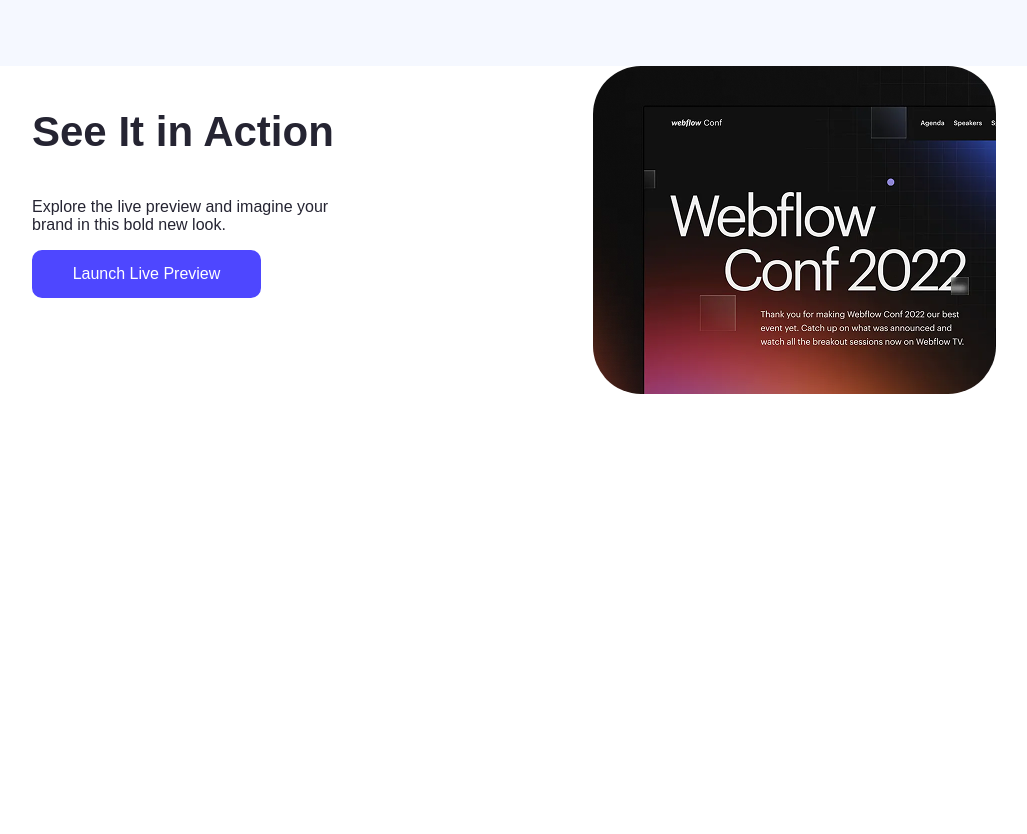
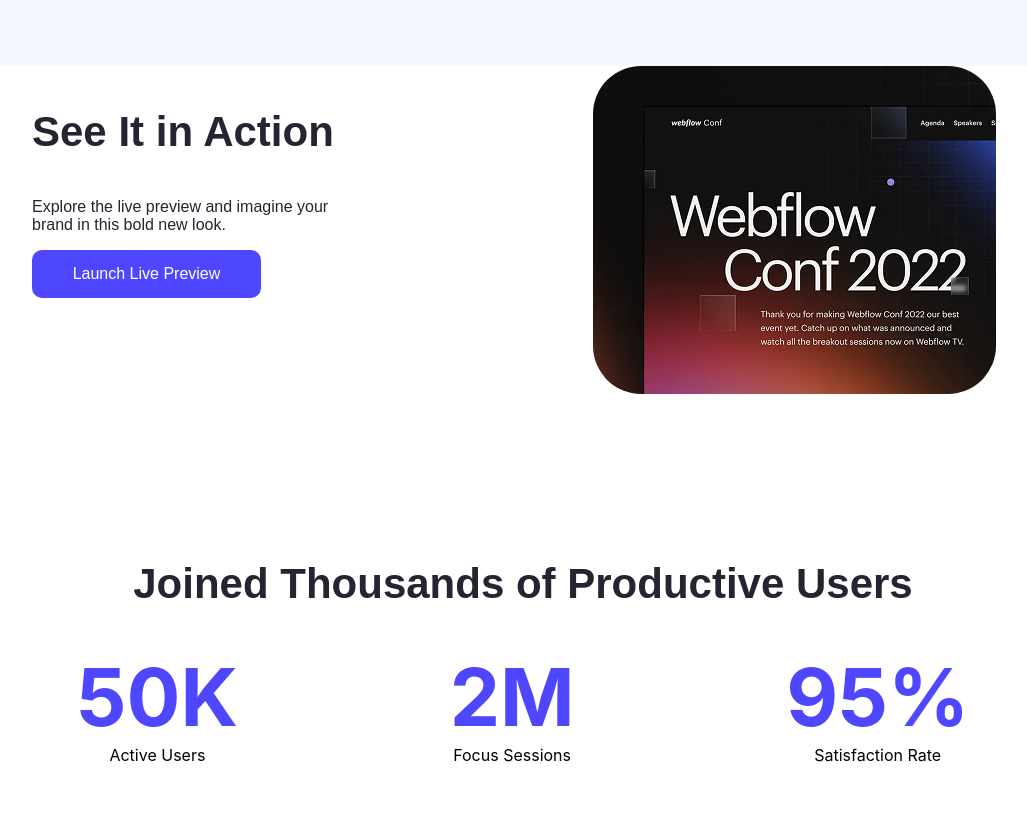
Before and after one commit to hasanRk10/assignment-task, a plain HTML site: page index.html in a window 1280 px wide. Shown: the part 640-1474 px from the top of the page, without its empty margins (117-1144 px from the left). Before the commit the page ends 1042 px from the top, so only its background shows below. Drawn offline with Linux system fonts and the light colour scheme.

Commit message:
added this index and style file

```diff
--- a/Styles.css/Style.css
+++ b/Styles.css/Style.css
@@ -51,7 +51,7 @@
     font-weight: bold;
     justify-content: center;
     /* margin:  309px 267px 152px 267px; */
-    font-size: 3em;
+    font-size: 65px;
     }
 .banner{
 
@@ -103,3 +103,35 @@
     width: 229px;
     height: 48px;
 }
+
+.users{
+    max-width: 1140px;
+    margin: 0 auto;
+    border-radius: 24px;
+    padding: 50px  80px;
+    justify-content: center;
+
+}
+
+.joined{
+    text-align: center;
+    margin-top: 116px;
+    margin-bottom: 0;
+}
+.join-item{
+    display: flex;
+    justify-content: space-around;
+    text-align: center;
+}
+.item-title{
+    font-family: "Inter", sans-serif;
+    font-weight: bold;
+    font-size: 80px;
+    margin-bottom: 0;
+    margin-top: 40px;
+    color: #4E47FF;
+}
+.item-description{
+    font-family: "Inter", sans-serif;
+    margin-top: 0;
+}
--- a/index.html
+++ b/index.html
@@ -31,6 +31,27 @@
             </div>
             <img class="content-image" src="Assets/wc-mini.png" alt="">
         </div>
+            <section class="users ">
+                <h3 class="section-title joined">Joined Thousands of Productive Users</h3>
+                <div class="join-item">
+                    <div class="joint-item">
+                        <p class="item-title">50K</p>
+                        <p class="item-description">Active Users</p>
+                    </div>
+                    <div class="joint-item">
+                        <p class="item-title">2M</p>
+                        <p class="item-description">Focus Sessions</p>
+                    </div>
+                    <div class="joint-item">
+                        <p class="item-title">95%</p>
+                        <p class="item-description">Satisfaction Rate</p>
+                    </div>
+
+                </div>
+            </section>
+        <div>
+
+        </div>
     </main>
     <footer>
 
```
